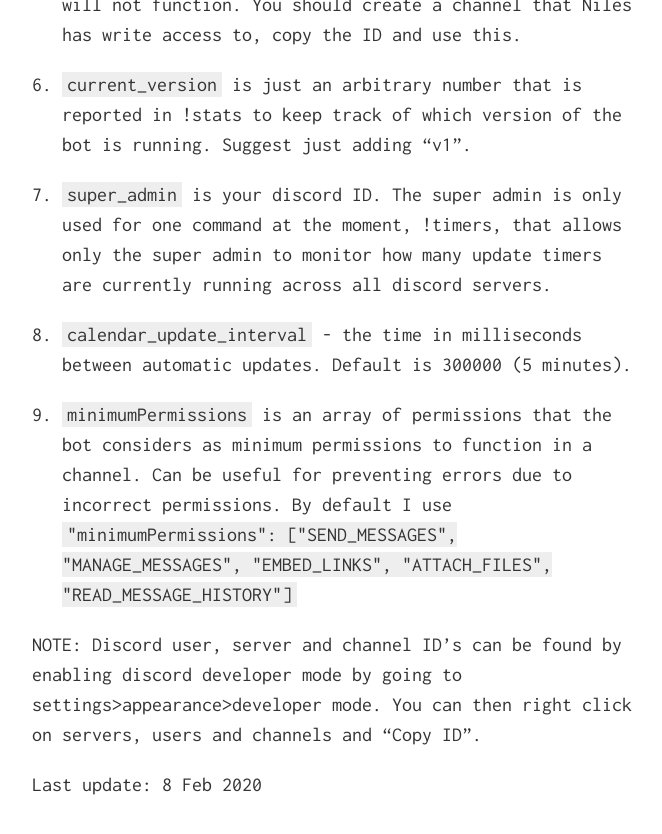
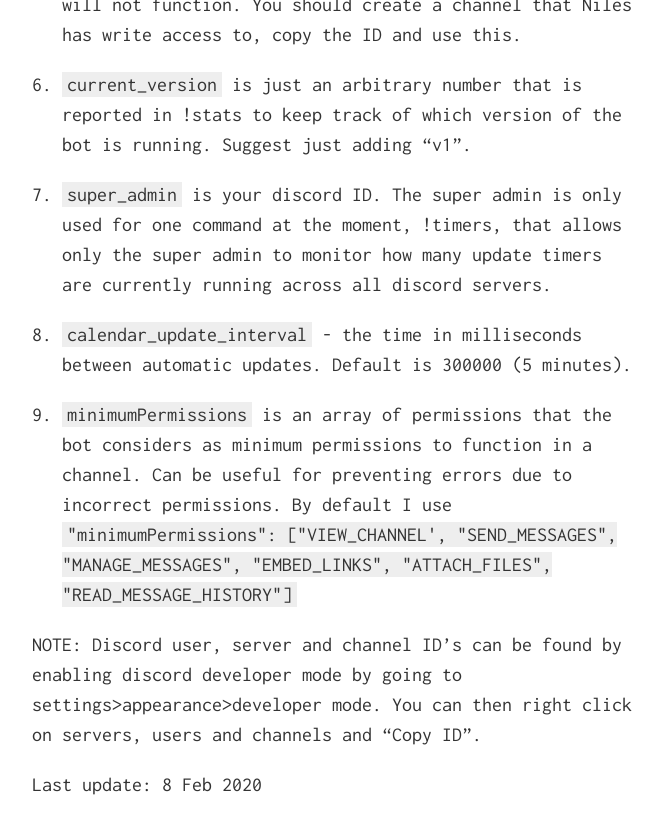
Before and after one commit to niles-bot/niles, a Jekyll site: the page built from docs/selfhost.md, in a window 1280 px wide and 900 px high, scrolled down 2330 px. Shown: the top 834 px of the window, without its empty margins (308-970 px from the left). Built offline with Jekyll 4.4.1, drawn with Linux system fonts in a browser that asks for light colours; our own code applies the rules of GitHub Pages for plain Markdown files.

Commit message:
added VIEW_CHANNEL

```diff
--- a/docs/selfhost.md
+++ b/docs/selfhost.md
@@ -52,7 +52,7 @@ The following variables are present in the secrets.json and will require an entr
 
 8. `calendar_update_interval` - the time in milliseconds between automatic updates.  Default is 300000 (5 minutes).
 
-9. `minimumPermissions` is an array of permissions that the bot considers as minimum permissions to function in a channel.  Can be useful for preventing errors due to incorrect permissions.  By default I use `"minimumPermissions": ["SEND_MESSAGES", "MANAGE_MESSAGES", "EMBED_LINKS", "ATTACH_FILES", "READ_MESSAGE_HISTORY"]`
+9. `minimumPermissions` is an array of permissions that the bot considers as minimum permissions to function in a channel.  Can be useful for preventing errors due to incorrect permissions.  By default I use `"minimumPermissions": ["VIEW_CHANNEL', "SEND_MESSAGES", "MANAGE_MESSAGES", "EMBED_LINKS", "ATTACH_FILES", "READ_MESSAGE_HISTORY"]`
 
 
 NOTE: Discord user, server and channel ID's can be found by enabling discord developer mode by going to settings>appearance>developer mode.  You can then right click on servers, users and channels and "Copy ID".
```
Also changed, not shown: 1 other file.
